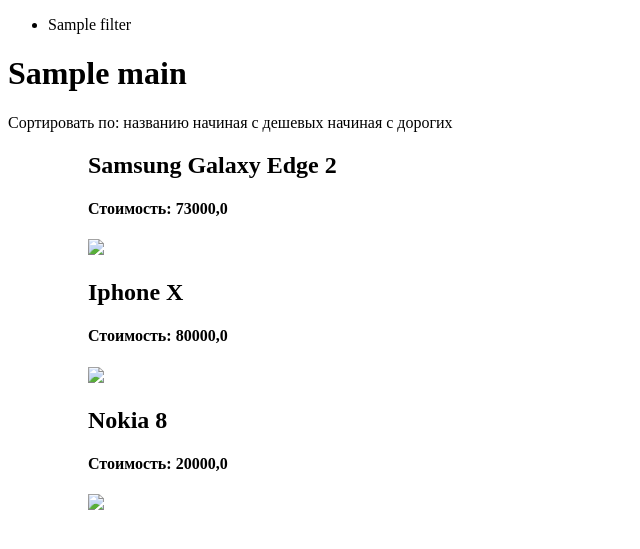
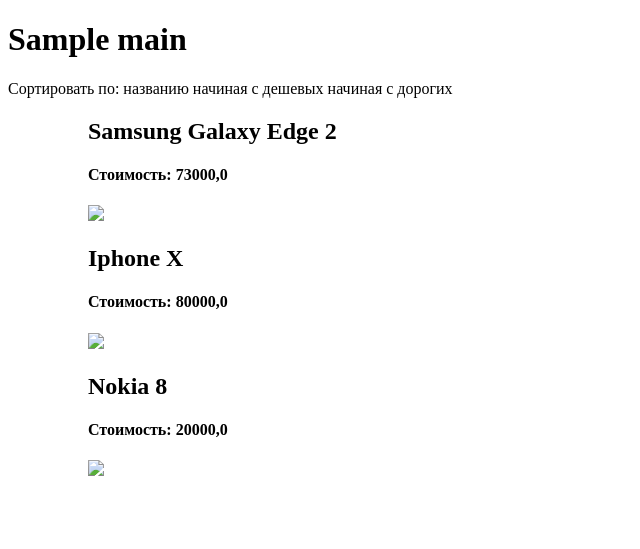
Before and after one commit to ChuVitaly/Django_ORM_CSV, a Django app: template catalog_phones/templates/catalog_phones/catalog.html in a window 1280 px wide. Shown: the top 549 px of the page, without its empty margins (0-640 px from the left). Run offline with Django 4.2, Linux system fonts and the light colour scheme; data comes from the database, SQL or seed files in the repository; tables that the repository leaves empty hold one stand-in row (values such as "Sample post"); the template is opened without the code that fills it: values that come from a table or form of the project are taken from there, most other values are stand-ins (such as "Sample title", 1, 10 or a date in 2020).

Commit message:
I made template: base.html, catalog.html

```diff
--- a/catalog_phones/templates/catalog_phones/base.html
+++ b/catalog_phones/templates/catalog_phones/base.html
@@ -1,25 +1,17 @@
+{% load static %}
 <!DOCTYPE html>
 <html lang="ru">
 <head>
     <meta charset="UTF-8">
     <title>{{ title }}</title>
+    <link type="text/css" href="{% static 'catalog_phones/css/style.css' %}" rel="stylesheet" />
+    <meta http-equiv="Content-Type" content="text/html; chrset=utf-8">
+    <meta name="viewport" content="width=device-width, initial-scale=1.0">
 </head>
 <body>
-{% block top_filter %}
-<ul>
-    {% for f in filter %}
-    <li>{{ f }}</li>
-    {% endfor %}
-</ul>
-{% endblock top_filter %}
 
 {% block content %}
-<ul>
-    {% for f in filter %}
-    <li>{{ f }}</li>
-    {% endfor %}
 
-</ul>
 {% endblock %}
 </body>
 </html>
--- a/catalog_phones/templates/catalog_phones/catalog.html
+++ b/catalog_phones/templates/catalog_phones/catalog.html
@@ -8,8 +8,7 @@
 <h1>{{main}}</h1>
 
 <p> Сортировать по: <span>названию</span> <span> начиная с дешевых </span> <span>начиная с дорогих</span> </p>
-
-<div>
+<div class="model_phone">
   <ul>
     {% for fon in phones %}
     <ol>
```
